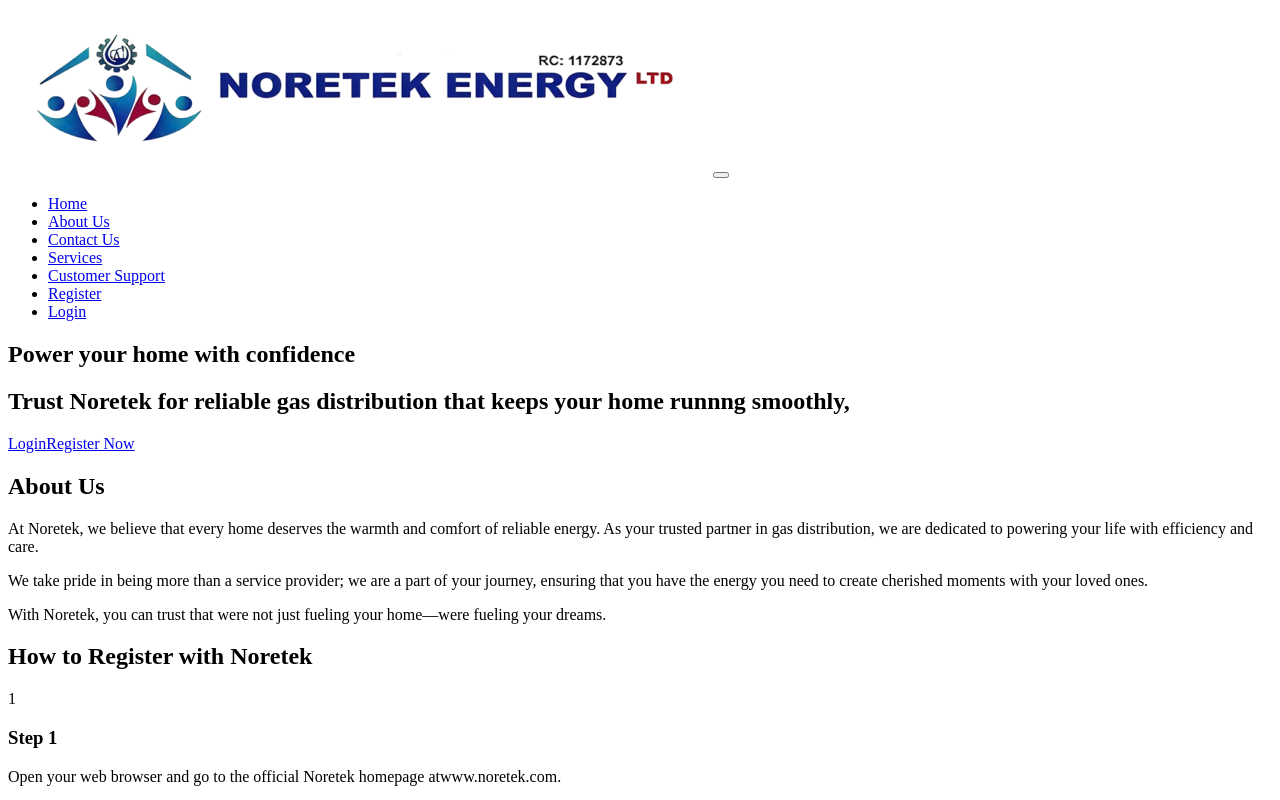
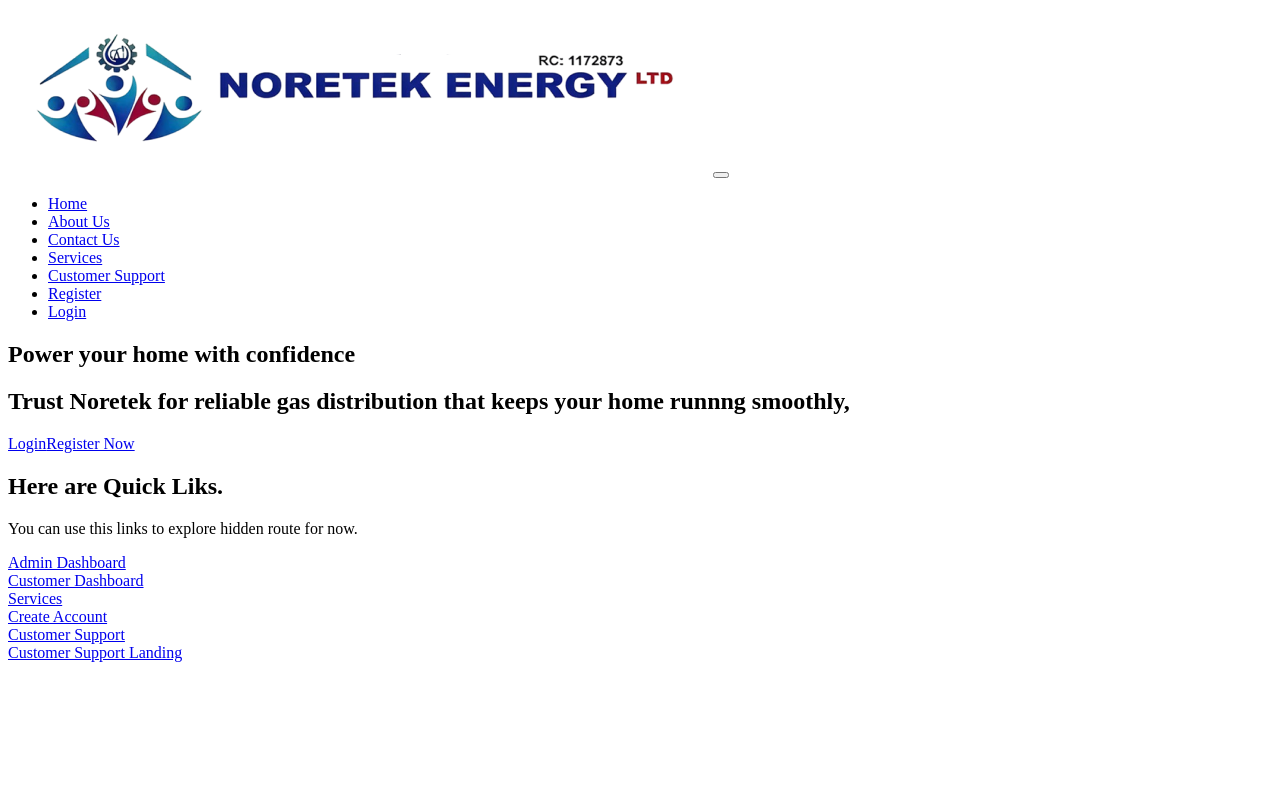
Before and after one commit to Jimmy-ui-maker/noretek_2025, a Next.js app: page / in a window 1280 px wide. Shown: the top 800 px of the page. Built offline with nearby package versions, Linux system fonts and the light colour scheme.

Commit message:
about remove

```diff
--- a/src/app/page.jsx
+++ b/src/app/page.jsx
@@ -1,4 +1,3 @@
-import AboutUS from "@/MainComponent/About";
 import Navbar from "@/MainComponent/Navbar";
 import QuickLinks from "@/MainComponent/QuickLinks";
 
@@ -35,7 +34,7 @@ export default function Home() {
           </div>
         </div>
       </section>
-      <AboutUS />
+
       <QuickLinks />
     </>
   );
```
